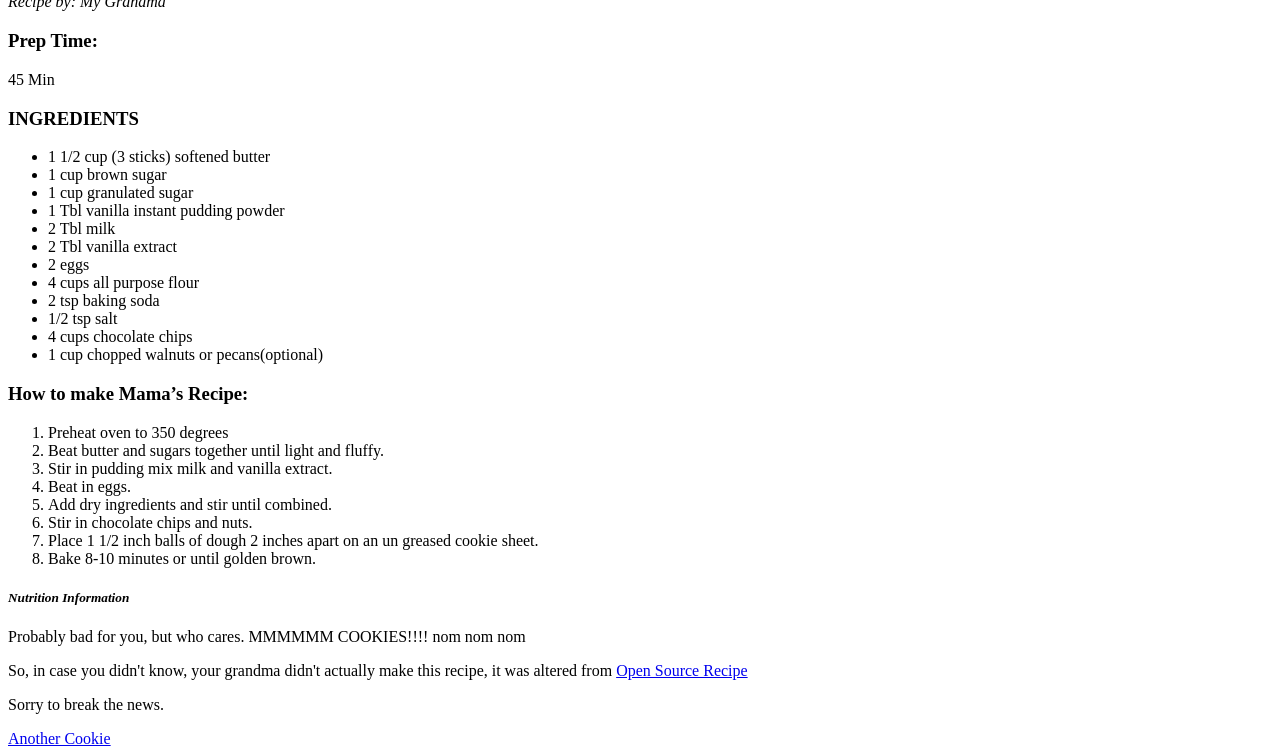
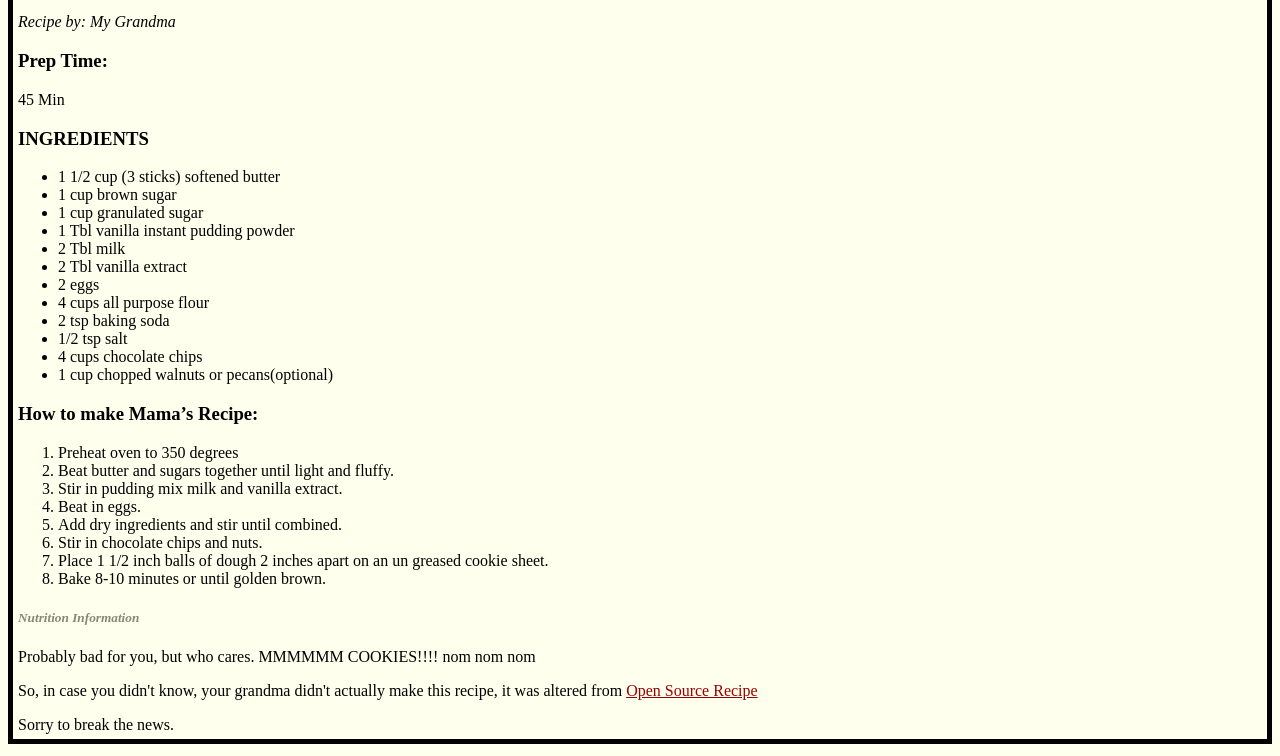
Before and after one commit to jintyland/jintyland.github.io, a plain HTML site: page Homework/cookie_recipe/index.html in a window 1280 px wide. Shown: the part 372-1128 px from the top of the page. Drawn offline with Linux system fonts and the light colour scheme.

Commit message:
Week 1 Homework Part 1

```diff
--- a/Classwork/class02/cookie_recipe/index.html
+++ b/Homework/cookie_recipe/index.html
@@ -2,6 +2,7 @@
 <html>
 <head>
 	<title>The Best Chocolate Chip Cookies</title>
+	<link rel="stylesheet" type="text/css" href="style.css"
 </head>
 <body>
 
@@ -41,28 +42,12 @@
 			<li>Bake 8-10 minutes or until golden brown. </li>
 		</ol>
 
-
 		<h5> <i>Nutrition Information </h5></i>
 
 		<p>Probably bad for you, but who cares. MMMMMM COOKIES!!!! nom nom nom</p>
 
-
 		<p>So, in case you didn't know, your grandma didn't actually make this recipe, it was altered from <a href="http://www.opensourcefood.com/people/Amanori/recipes/mamas-recipe-the-best-chocolate-chip-cookies">Open Source Recipe</a>
 
 		<p>Sorry to break the news. </p>
-
-		<a href="another_cookie.html">Another Cookie</a>
-
 </body>
 </html>
-
-<!--You must include the link in your final webpage -->
-
-<!-- Task
-========================
-
-Your Grandma wants you to publish her famous cookie recipe to the world wide web, she's typed it out for you in this .html document (she's so nice).
-
-She absolutely wants the directions to appear in order in a numbered list. The cookies won't taste good if you don't get the order right. (hint you need an ordered list).
-
-Your Grandpa happens to be a great Graphic Designer and gave you the following specs to style:
--- a/Classwork/class02/cookie_recipe/style.css
+++ b/Homework/cookie_recipe/style.css
@@ -1,4 +1,27 @@
-p {
+body {
+  background-color: #FFE;
+  border-color: black;
+  border-style: solid;
+  border-width: 5px;
+  padding: 5px;
+}
+
+h5 {
+  color: #887;
+}
+
+a {
+  color: #900;
+}
+
+img {
+  border: 5px solid black;
+}
+
+
+
+
+/*p {
   color: red;
 }
 li {
@@ -11,7 +34,7 @@ li {
   text-align: center;
   list-style: none;
   text-decoration: none;
-}
+}*/
 
 /*Cookie Recipe CSS
 =================
```
Also changed, not shown: Homework/cookie_recipe/another_cookie.html (renamed from Classwork/class02/cookie_recipe/another_cookie.html), Homework/cookie_recipe/cookies.jpg (renamed from Classwork/class02/cookie_recipe/cookies.jpg), 2 other files.
